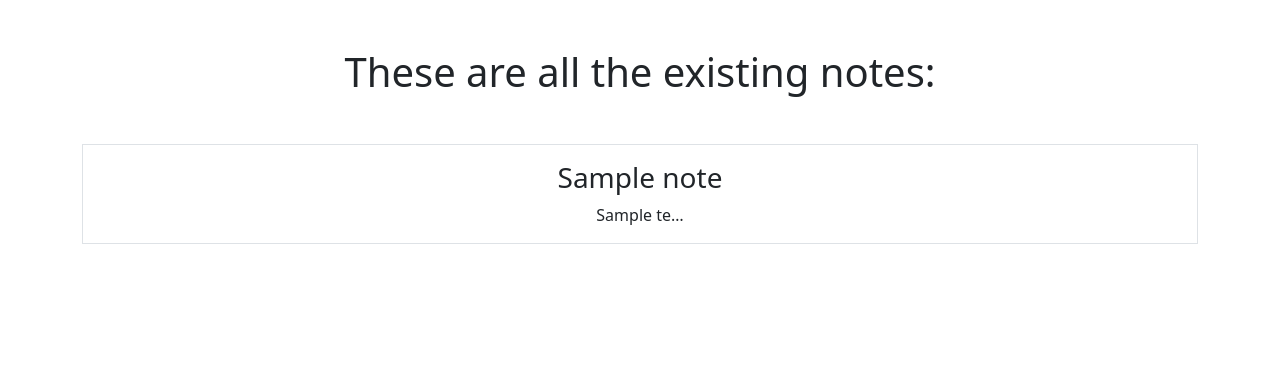
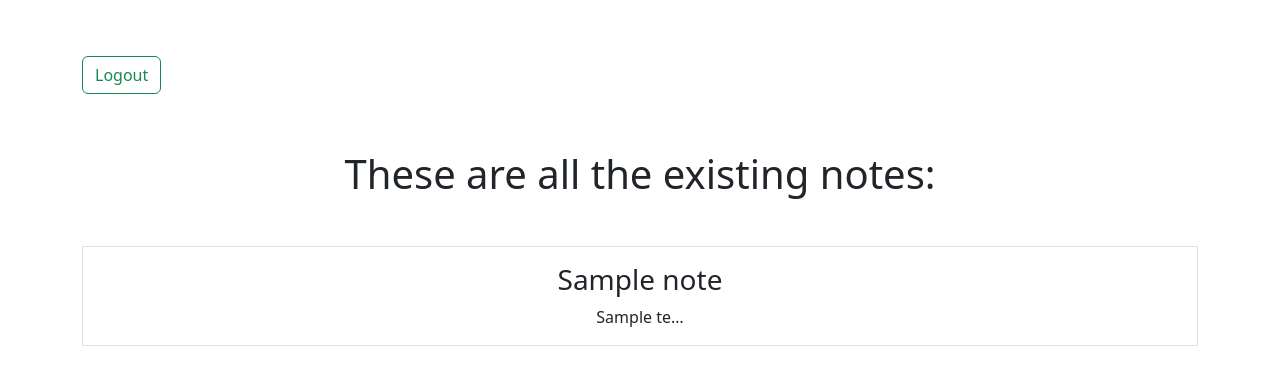
Before and after one commit to LJared/django-essential-training-app, a Django app: page /smart/notes in a window 1280 px wide. Shown: the top 385 px of the page. Run offline with Django 5.2, Linux system fonts and the light colour scheme; a user stored in the database is signed in; tables that the repository leaves empty hold one stand-in row (values such as "Sample post").

Commit message:
feat: added logout button on note list template

```diff
--- a/notes/templates/notes/note_list.html
+++ b/notes/templates/notes/note_list.html
@@ -1,5 +1,12 @@
 {% extends "base.html" %}
 {% block content %}
+<nav class="navbar navbar-light">
+    <form class="form-inline" action="{% url 'logout' %}" method="POST">
+        {% csrf_token %}
+        <button class="btn btn-outline-success" type="submit">Logout</button>
+    </form>
+</nav>
+
 <h1 class="my-5">These are all the existing notes:</h1>
 <div class="row row-cols3 g-2">
     {% for note in notes %}
@@ -13,4 +20,5 @@
     </div>
     {% endfor %}
 </div>
+
 {% endblock %}
```
Lines whose indentation alone changed are shown as unchanged.
